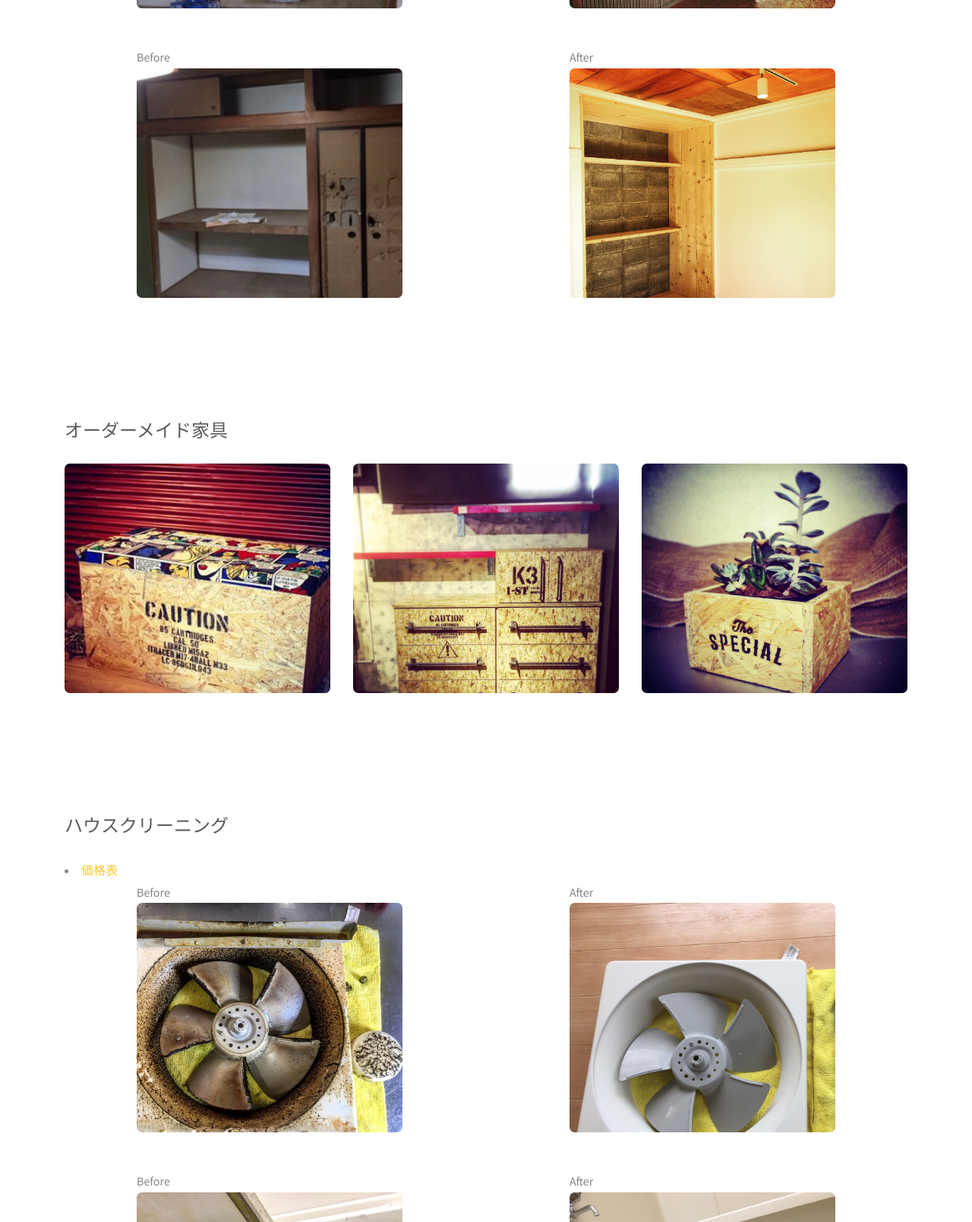
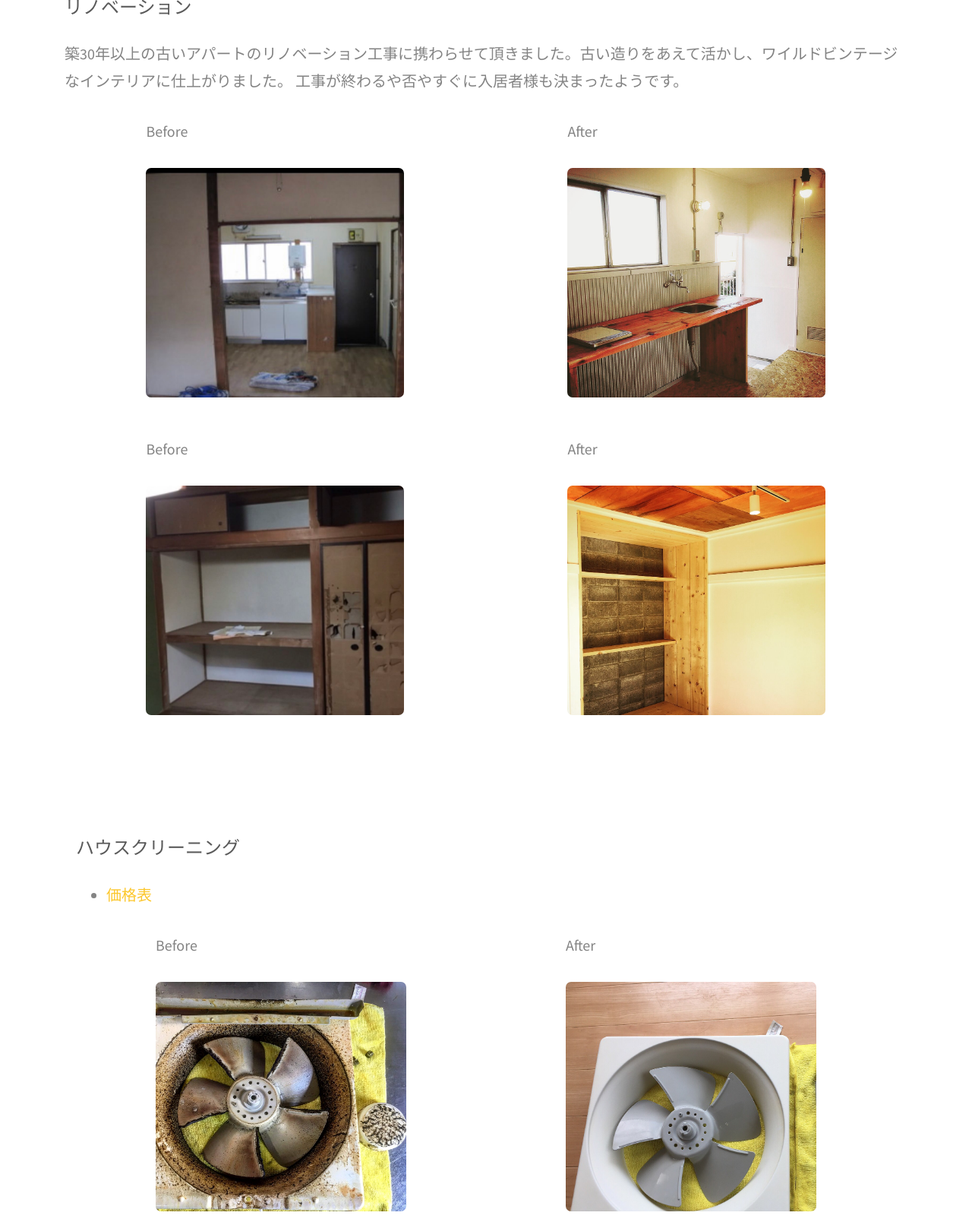
Before and after one commit to YFujitani/sugimotoya-corp-site, a plain HTML site: page example.html in a window 1280 px wide. Shown: the part 1192-2800 px from the top of the page at 76% size. Drawn offline with Linux system fonts and the light colour scheme; files whose address does not match are found by name.

Commit message:
施工事例レイアウト変更など

```diff
--- a/example.html
+++ b/example.html
@@ -112,39 +112,9 @@
 
 			<div id="fh5co-work-section">
 				<div class="container">
-					<div class="">
 					<div class="col-md-12 text-center animate-box">
 						<h3>施工事例</h3>
-						</div>
-						<div class="col-md-12 text-left">
-							<div class="services animate-box">
-							<h3>リノベーション</h3>
-							<p>築30年以上の古いアパートのリノベーション工事に携わらせて頂きました。古い造りをあえて活かし、ワイルドビンテージなインテリアに仕上がりました。
-								工事が終わるや否やすぐに入居者様も決まったようです。
-							</p>
-						</div>
-						</div>
-						<div class="col-md-4 col-md-offset-1">
-							<span>Before</span>
-							<div class="fh5co-grid-portfolio animate-box" style="background-image: url(images/portfolio_kitchen_before.JPG);"></div>
-						</div>
-						<div class="col-md-4 col-md-offset-2">
-							<span>After</span>
-							<div class="fh5co-grid-portfolio animate-box" style="background-image: url(images/portfolio_kitchen_after.JPG);"></div>
-						</div>
-						<div class="col-md-4 col-md-offset-1">
-							<span>Before</span>
-							<div class="row-bottom-padded-lg">
-								<div class="fh5co-grid-portfolio animate-box" style="background-image: url(images/portfolio_closet_before.JPG);"></div>
-							</div>
-						</div>
-						<div class="col-md-4 col-md-offset-2">
-							<span>After</span>
-							<div class="row-bottom-padded-lg">
-								<div class="fh5co-grid-portfolio animate-box" style="background-image: url(images/portfolio_closet_after.JPG);"></div>
-							</div>
-						</div>
-						<div class="col-md-12 text-left">
+						<div class="text-left animate-box">
 							<h3>オーダーメイド家具</h3>
 						</div>
 						<div class="col-md-4">
@@ -162,44 +132,72 @@
 								<div class="fh5co-grid-portfolio animate-box" style="background-image: url(images/flowerpot.jpg);"></div>
 							</div>
 						</div>
-						<div class="col-md-12 text-left">
+						<div class="text-left animate-box">
+							<h3>リノベーション</h3>
+							<p>築30年以上の古いアパートのリノベーション工事に携わらせて頂きました。古い造りをあえて活かし、ワイルドビンテージなインテリアに仕上がりました。
+								工事が終わるや否やすぐに入居者様も決まったようです。
+							</p>
+							<div class="col-md-4 col-md-offset-1 animate-box">
+								<p>Before</p>
+								<div class="fh5co-grid-portfolio animate-box" style="background-image: url(images/portfolio_kitchen_before.JPG);"></div>
+							</div>
+							<div class="col-md-4 col-md-offset-2 animate-box">
+								<p>After</p>
+								<div class="fh5co-grid-portfolio animate-box" style="background-image: url(images/portfolio_kitchen_after.JPG);"></div>
+							</div>
+							<div class="col-md-4 col-md-offset-1 animate-box">
+								<p>Before</p>
+								<div class="row-bottom-padded-lg">
+									<div class="fh5co-grid-portfolio animate-box" style="background-image: url(images/portfolio_closet_before.JPG);"></div>
+								</div>
+							</div>
+							<div class="col-md-4 col-md-offset-2 animate-box">
+								<p>After</p>
+								<div class="row-bottom-padded-lg">
+									<div class="fh5co-grid-portfolio animate-box" style="background-image: url(images/portfolio_closet_after.JPG);"></div>
+								</div>
+							</div>
+						</div>
+						<div class="col-md-12 text-left animate-box">
 							<h3>ハウスクリーニング</h3>
-							<li><a href="pricelist.html">価格表</a></li>
-						</div>
-						<div class="col-md-4 col-md-offset-1">
-							<span>Before</span>
+							<ul class="">
+								<li><a href=" pricelist.html">価格表</a></li>
+							</ul>
+
+						<div class="col-md-4 col-md-offset-1 animate-box">
+							<p>Before</p>
 							<div class="fh5co-grid-portfolio animate-box" style="background-image: url(images/portfolio_exhaust_fan_before.JPG);"></div>
 						</div>
-						<div class="col-md-4 col-md-offset-2">
-							<span>After</span>
+						<div class="col-md-4 col-md-offset-2 animate-box">
+							<p>After</p>
 							<div class="fh5co-grid-portfolio animate-box" style="background-image: url(images/portfolio_exhaust_fan_after.JPG);"></div>
 						</div>
-						<div class="col-md-4 col-md-offset-1">
-							<span>Before</span>
+						<div class="col-md-4 col-md-offset-1 animate-box">
+							<p>Before</p>
 							<div class="fh5co-grid-portfolio animate-box" style="background-image: url(images/portfolio_buthtub_before.JPG);"></div>
 						</div>
-						<div class="col-md-4 col-md-offset-2">
-							<span>After</span>
+						<div class="col-md-4 col-md-offset-2 animate-box">
+							<p>After</p>
 							<div class="fh5co-grid-portfolio animate-box" style="background-image: url(images/portfolio_buthtub_after.JPG);"></div>
 						</div>
-						<div class="col-md-4 col-md-offset-1">
-							<span>Before</span>
+						<div class="col-md-4 col-md-offset-1 animate-box">
+							<p>Before</p>
 							<div class="fh5co-grid-portfolio animate-box" style="background-image: url(images/IH_gas_stove_burner_before.JPG);"></div>
 						</div>
-						<div class="col-md-4 col-md-offset-2">
-							<span>After</span>
+						<div class="col-md-4 col-md-offset-2 animate-box">
+							<p>After</p>
 							<div class="fh5co-grid-portfolio animate-box" style="background-image: url(images/IH_gas_stove_burner_after.JPG);"></div>
 						</div>
-						<div class="col-md-4 col-md-offset-1">
-							<span>Before</span>
+						<div class="col-md-4 col-md-offset-1 animate-box">
+							<p>Before</p>
 							<div class="fh5co-grid-portfolio animate-box" style="background-image: url(images/portfolio_sink_before.JPG);"></div>
 						</div>
-						<div class="col-md-4 col-md-offset-2">
-							<span>After</span>
+						<div class="col-md-4 col-md-offset-2 animate-box">
+							<p>After</p>
 							<div class="fh5co-grid-portfolio animate-box" style="background-image: url(images/portfolio_sink_after.JPG);"></div>
 						</div>
-
-
+					</div>
+					</div>
 				</div>
 			</div>
 			<!-- END fh5co-work-section -->
```
Lines whose indentation alone changed are shown as unchanged.
